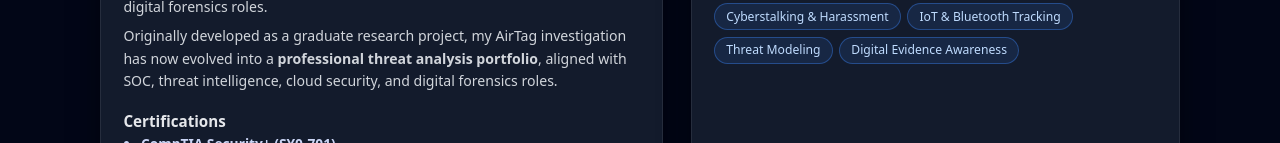
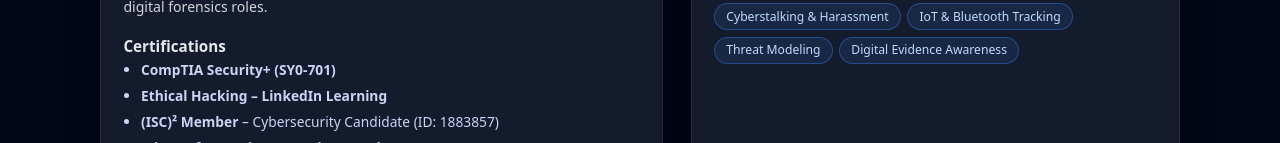
Before and after one commit to amrutagyanam-sys/airtag-crime-analysis, a plain HTML site: page index.html in a window 1280 px wide. Shown: the part 985-1128 px from the top of the page. Drawn offline with Linux system fonts and the light colour scheme.

Commit message:
Update index.html

```diff
--- a/index.html
+++ b/index.html
@@ -4,7 +4,7 @@
   <meta charset="UTF-8" />
   <title>Amrutha Gyanam – Cybersecurity Analyst</title>
   <meta name="viewport" content="width=device-width, initial-scale=1" />
-  <meta name="description" content="Portfolio of Amrutha Gyanam – Cybersecurity Analyst specializing in threat investigations, IoT misuse, and cyberstalking research." />
+  <meta name="description" content="Portfolio of Amrutha Gyanam – Data & Cybersecurity Analyst specializing in threat investigations, IoT misuse, and cyberstalking research." />
   <style>
     :root {
       --dark-bg: #050816;
@@ -673,14 +673,6 @@
   cloud security, and digital forensics roles.
 </p>
 
-
-
-          <p>
-            Originally developed as a graduate research project, my AirTag investigation has now evolved into a
-            <strong>professional threat analysis portfolio</strong>, aligned with SOC, threat intelligence,
-            cloud security, and digital forensics roles.
-          </p>
-
           <h4 style="margin-top:1rem; font-size:0.95rem;">Certifications</h4>
           <ul>
             <li><strong>CompTIA Security+ (SY0-701)</strong></li>
```
